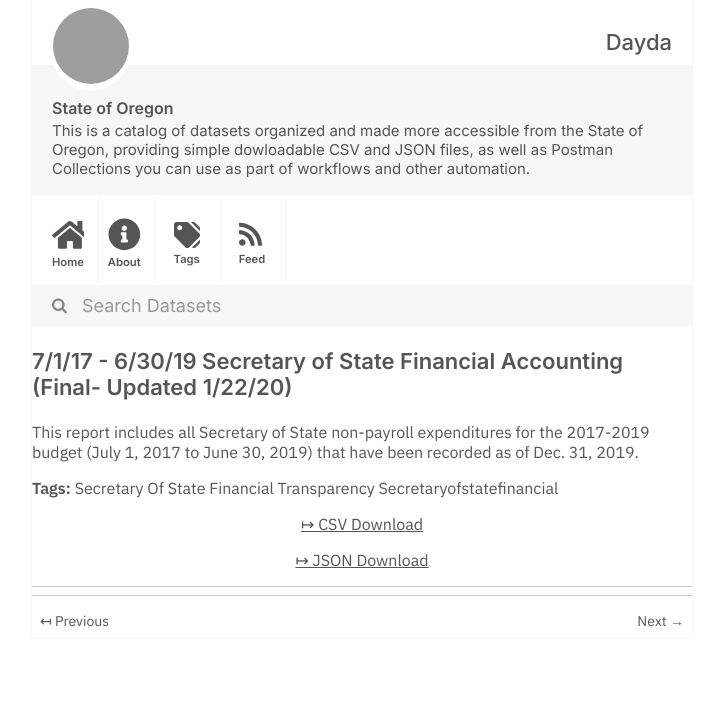
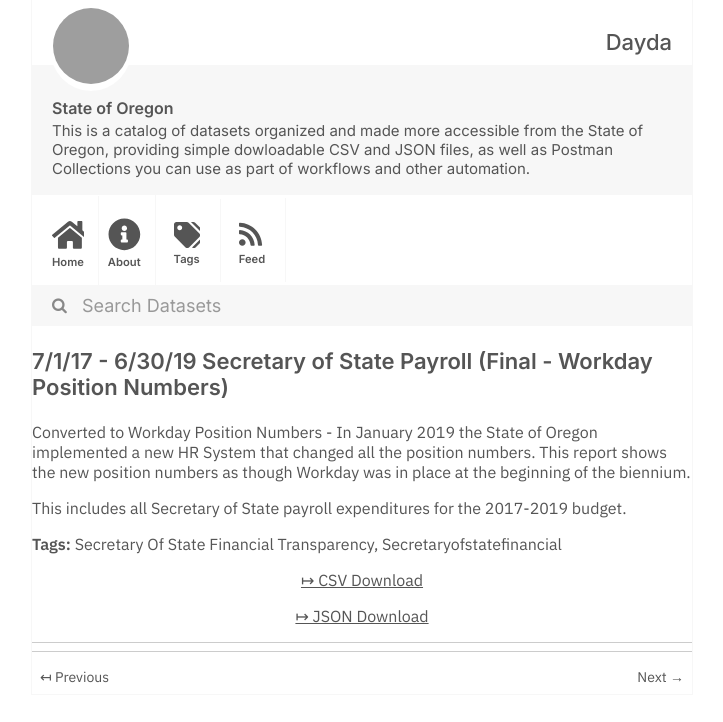
Before and after one commit to dayda-entities/state-of-oregon, a Jekyll site: the page built from _posts/2020-11-10-7117-63019-secretary-of-state-.md, in a window 1280 px wide, cut to the strip 0-722 px from the top of the page. Shown: the whole strip, without its empty margins (278-1001 px from the left). Built offline with Jekyll 4.4.1, drawn with Linux system fonts in a browser that asks for light colours; grey boxes are pictures that could not be loaded.

Commit message:
Publish Data

```diff
--- a/_posts/2020-11-10-7117-63019-secretary-of-state-.md
+++ b/_posts/2020-11-10-7117-63019-secretary-of-state-.md
@@ -1,18 +1,19 @@
 ---
-title: >-
-  7/1/17 - 6/30/19 Secretary of State Financial Accounting  (Final- Updated
-  1/22/20)
-created: '2020-11-10T17:22:13.276229'
-modified: '2020-11-10T17:22:13.276240'
+title: 7/1/17 - 6/30/19 Secretary of State Payroll (Final - Workday Position Numbers)
+created: '2020-11-10T17:22:28.722205'
+modified: '2020-11-10T17:22:28.722215'
 state: active
 type: dataset
 tags:
-  - Secretary Of State Financial Transparency Secretaryofstatefinancial
+  - Secretary Of State Financial Transparency
+  - Secretaryofstatefinancial
 groups:
   - Local Government
-csv_url: 'https://data.oregon.gov/api/views/9b8t-3hw4/rows.csv?accessType=DOWNLOAD'
-json_url: 'https://data.oregon.gov/api/views/9b8t-3hw4/rows.json?accessType=DOWNLOAD'
+csv_url: 'https://data.oregon.gov/api/views/g434-xw2a/rows.csv?accessType=DOWNLOAD'
+json_url: 'https://data.oregon.gov/api/views/g434-xw2a/rows.json?accessType=DOWNLOAD'
 layout: post
 
 ---
-This report includes all Secretary of State non-payroll expenditures for the 2017-2019 budget (July 1, 2017 to June 30, 2019) that have been recorded as of Dec. 31, 2019.
+Converted to Workday Position Numbers - In January 2019 the State of Oregon implemented a new HR System that changed all the position numbers.  This report shows the new position numbers as though Workday was in place at the beginning of the biennium.
+
+This includes all Secretary of State payroll expenditures for the 2017-2019 budget.
```
